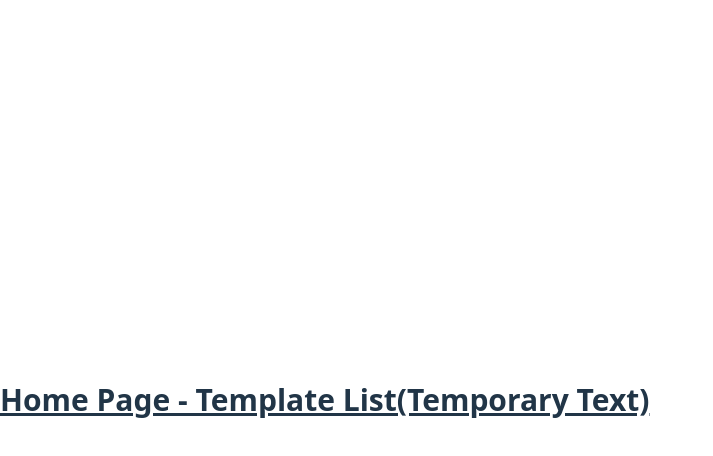
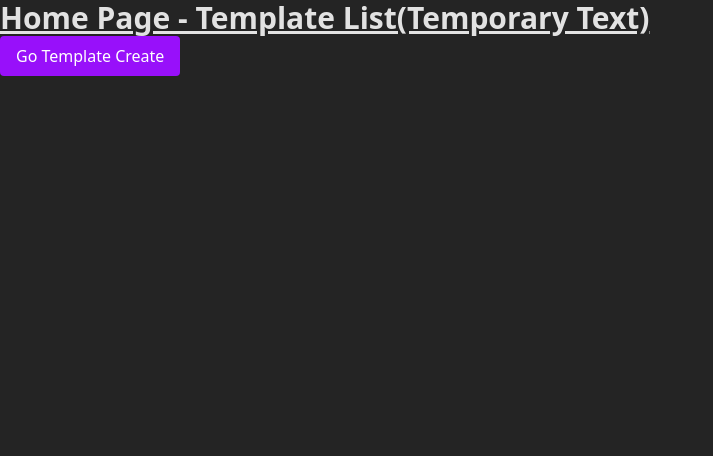
Before and after one commit to Changsik00/survey, a React (Vite) app: page / in a window 1280 px wide. Shown: the top 456 px of the page, without its empty margins (0-713 px from the left). Built offline with nearby package versions, Linux system fonts and the light colour scheme.

Commit message:
clsx, tailwind-merge 으로 cn 만들고 Button 컴포넌트에 적용

```diff
--- a/package.json
+++ b/package.json
@@ -11,14 +11,17 @@
     "preview": "vite preview"
   },
   "dependencies": {
+    "clsx": "^2.1.1",
     "react": "^19.0.0",
     "react-dom": "^19.0.0",
-    "react-router-dom": "^7.2.0"
+    "react-router-dom": "^7.2.0",
+    "tailwind-merge": "^3.0.2"
   },
   "devDependencies": {
     "@eslint/js": "^9.21.0",
     "@tailwindcss/postcss": "^4.0.9",
     "@tailwindcss/vite": "^4.0.9",
+    "@types/node": "^22.13.8",
     "@types/react": "^19.0.10",
     "@types/react-dom": "^19.0.4",
     "@types/react-router-dom": "^5.3.3",
--- /dev/null
+++ b/src/components/common/Button.tsx
@@ -0,0 +1,23 @@
+import { ReactNode } from 'react';
+
+import { cn } from '@/utils/cn';
+
+interface ButtonProps extends React.ButtonHTMLAttributes<HTMLButtonElement> {
+  primary?: boolean;
+  className?: string;
+  children?: ReactNode;
+}
+
+export const Button = ({ primary = false, className, children, ...props }: ButtonProps) => {
+  const buttonClasses = cn(
+    'px-4 py-2 rounded cursor-pointer',
+    primary ? 'bg-purple-600 text-white hover:bg-purple-700' : 'bg-gray-200 text-gray-800 hover:bg-gray-300',
+    className
+  );
+
+  return (
+    <button className={buttonClasses} {...props}>
+      {children}
+    </button>
+  );
+};
--- a/src/index.css
+++ b/src/index.css
@@ -14,57 +14,3 @@
   -webkit-font-smoothing: antialiased;
   -moz-osx-font-smoothing: grayscale;
 }
-
-a {
-  font-weight: 500;
-  color: #646cff;
-  text-decoration: inherit;
-}
-a:hover {
-  color: #535bf2;
-}
-
-body {
-  margin: 0;
-  display: flex;
-  place-items: center;
-  min-width: 320px;
-  min-height: 100vh;
-}
-
-h1 {
-  font-size: 3.2em;
-  line-height: 1.1;
-}
-
-button {
-  border-radius: 8px;
-  border: 1px solid transparent;
-  padding: 0.6em 1.2em;
-  font-size: 1em;
-  font-weight: 500;
-  font-family: inherit;
-  background-color: #1a1a1a;
-  cursor: pointer;
-  transition: border-color 0.25s;
-}
-button:hover {
-  border-color: #646cff;
-}
-button:focus,
-button:focus-visible {
-  outline: 4px auto -webkit-focus-ring-color;
-}
-
-@media (prefers-color-scheme: light) {
-  :root {
-    color: #213547;
-    background-color: #ffffff;
-  }
-  a:hover {
-    color: #747bff;
-  }
-  button {
-    background-color: #f9f9f9;
-  }
-}
--- a/src/pages/Home.tsx
+++ b/src/pages/Home.tsx
@@ -1,3 +1,19 @@
+import { useNavigate } from 'react-router-dom';
+
+import { Button } from '@/components/common/Button';
+
 export default function Home() {
-  return <div className="text-3xl font-bold underline">Home Page - Template List(Temporary Text)</div>;
+  const navigate = useNavigate();
+
+  const goToCreateTemplate = () => {
+    navigate('/template/create');
+  };
+  return (
+    <>
+      <div className="text-3xl font-bold underline">Home Page - Template List(Temporary Text)</div>
+      <Button onClick={goToCreateTemplate} primary>
+        Go Template Create
+      </Button>
+    </>
+  );
 }
--- /dev/null
+++ b/src/utils/cn.ts
@@ -0,0 +1,6 @@
+import { clsx } from 'clsx';
+import { twMerge } from 'tailwind-merge';
+
+export function cn(...inputs: (string | undefined | null | false)[]) {
+  return twMerge(clsx(inputs));
+}
```
Also changed, not shown: 1 other file (tests, documents, lock files or other folders).
